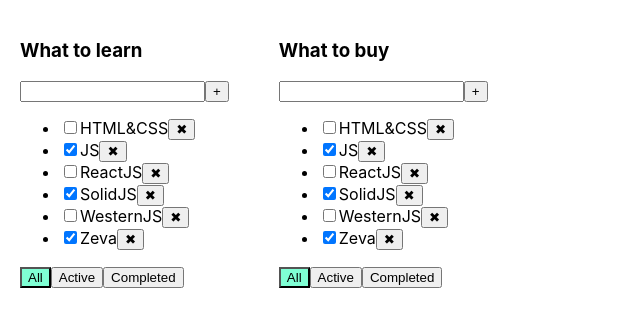
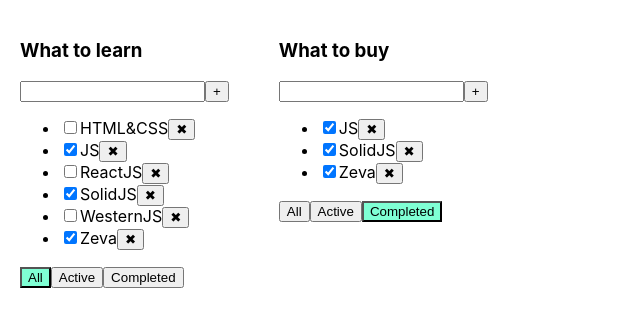
Before and after one commit to Mulwor/ToDoList, a React (Create React App) app: page / in a window 1280 px wide. Shown: the top 326 px of the page, without its empty margins (0-640 px from the left). Built offline with nearby package versions, Linux system fonts and the light colour scheme.

Commit message:
feat: functional for changeFilter, when we change on completed, only one Todolist change

```diff
--- a/src/App.tsx
+++ b/src/App.tsx
@@ -17,7 +17,6 @@ function App() {
             {id: v1(), title: 'What to buy', filter: 'completed'},
     ])
 
-
     let [tasks, setTasks] = React.useState([
         { id: v1(), title: "HTML&CSS", isDone: false },
         { id: v1(), title: "JS", isDone: true },
@@ -27,24 +26,18 @@ function App() {
         { id: v1(), title: "Zeva", isDone: true},
     ])
 
-    let [filter, setFilter] = React.useState<FilterValuesType>('all')
-
     // Для удаления по клику на х
     function removeTask(id: string) {
         let removeTasks = tasks.filter(task => task.id !== id)
         setTasks(removeTasks)
     }
 
-    // Для фильтрации
-    let tasksForTodolist = tasks;
-    if(filter === "active") {
-        tasksForTodolist = tasks.filter(task => task.isDone === false)
-    }
-    if(filter === "completed") {
-        tasksForTodolist = tasks.filter(task => task.isDone === true)
-    }
-    function changeFilter(value: FilterValuesType) {
-        setFilter(value)
+    function changeFilter(value: FilterValuesType, todolistId: string) {
+        let todolist =  todolists.find(todolists => todolists.id === todolistId)
+        if (todolist) {
+            todolist.filter = value;
+            setTodolists([...todolists])
+        }
     }
 
     // Для добавления новой задачи
@@ -53,6 +46,7 @@ function App() {
         let newTasks = [task, ...tasks]
         setTasks(newTasks)
     }
+
 
 
     // Для чекбоксов
@@ -68,13 +62,25 @@ function App() {
         <div className='App'>
             {
                 todolists.map(todolist => {
-                    return <TodoList title = {todolist.title}
+                    let tasksForTodolist = tasks;
+
+                    if(todolist.filter === "active") {
+                        tasksForTodolist = tasks.filter(task => task.isDone === false)
+                    }
+
+                    if(todolist.filter === "completed") {
+                        tasksForTodolist = tasks.filter(task => task.isDone === true)
+                    }
+
+                    return <TodoList key = {todolist.id}
+                                     id = {todolist.id}
+                                     title = {todolist.title}
                                      tasks={tasksForTodolist}
                                      addTask = {addTask}
                                      removeTask = {removeTask}
                                      changeFilter={changeFilter}
                                      changeTaskStatus = {changeTaskStatus}
-                                     filter = {filter}
+                                     filter = {todolist.filter}
                     />
 
                 })
--- a/src/components/TodoList.tsx
+++ b/src/components/TodoList.tsx
@@ -8,10 +8,11 @@ type TaskType = {
 }
 
 type PropsType = {
+    id: string
     title: string
     tasks: Array<TaskType>
     removeTask: (taskId: string) => void
-    changeFilter: (value: FilterValuesType) => void
+    changeFilter: (value: FilterValuesType, todolistId: string) => void
     addTask: (title: string) => void
     changeTaskStatus:(id: string, isDone: boolean) => void
     filter: FilterValuesType
@@ -42,10 +43,9 @@ function TodoList(props: PropsType) {
         }
     }
 
-    const onAllClickHandler = () => props.changeFilter('all')
-    const onActiveClickHandler = () => props.changeFilter('active')
-    const onCompleteClickHandler = () => props.changeFilter('completed')
-
+    const onAllClickHandler = () => props.changeFilter('all', props.id)
+    const onActiveClickHandler = () => props.changeFilter('active',  props.id)
+    const onCompleteClickHandler = () => props.changeFilter('completed',  props.id)
 
     return (
         <div>
```
